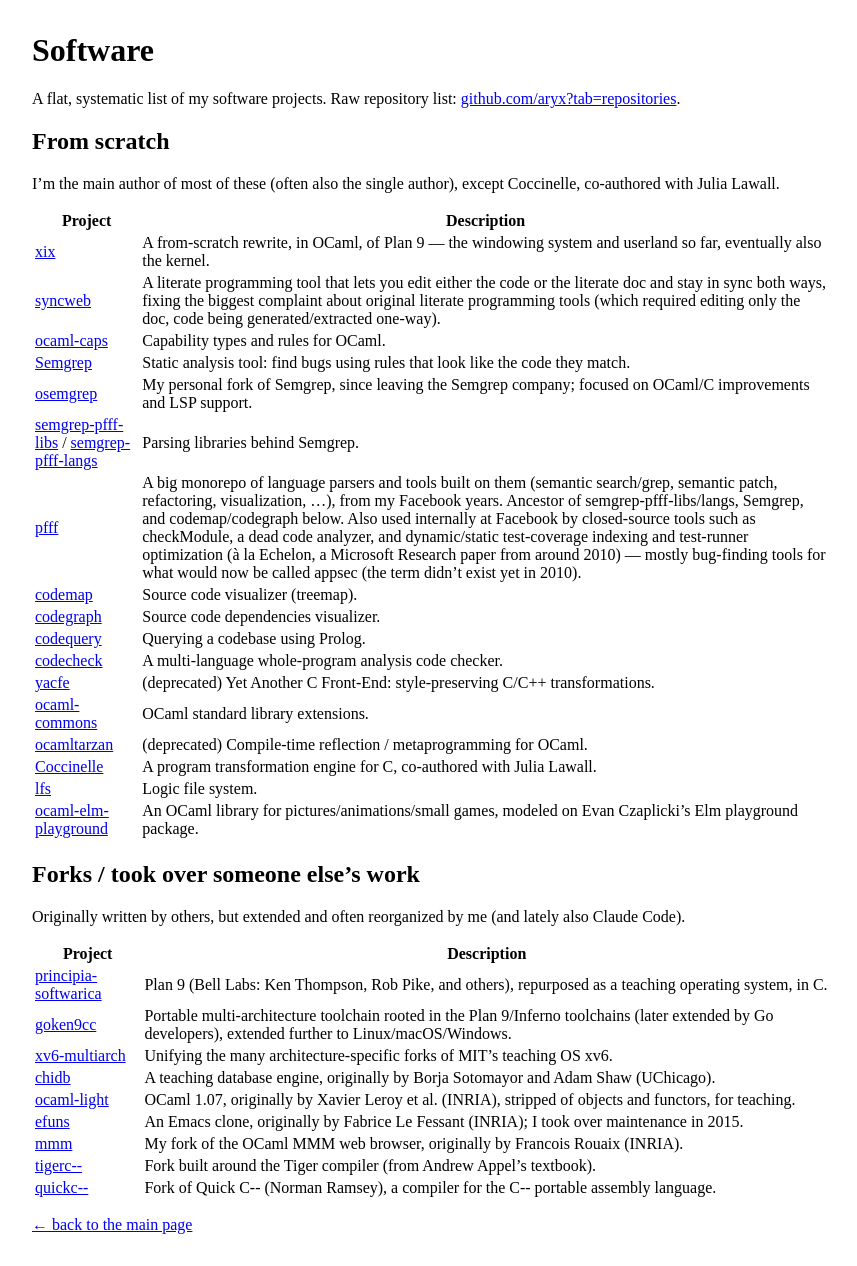
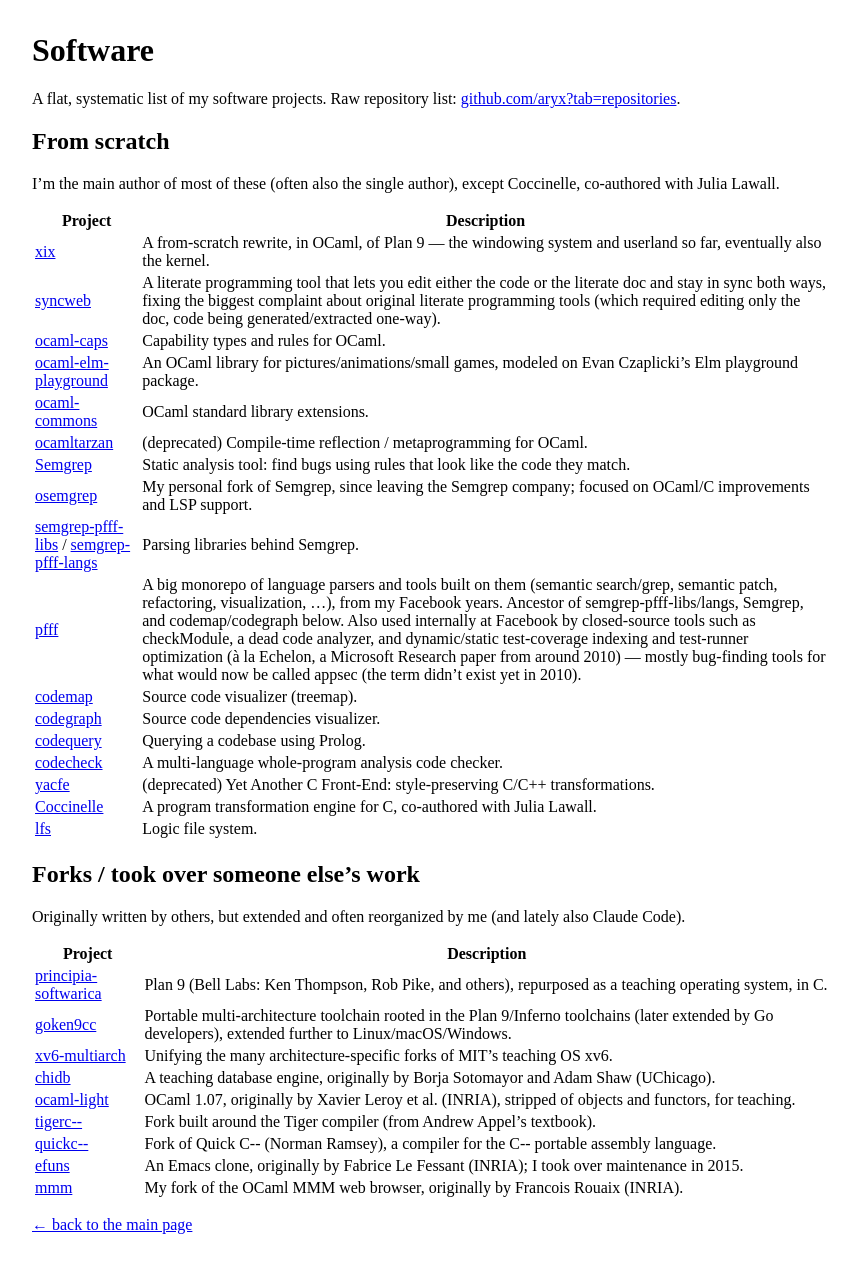
Before and after one commit to aryx/aryx.github.io, a Jekyll site: the page built from software.md, in a window 1280 px wide. Shown: the whole page, without its empty margins (208-1065 px from the left). Built offline with Jekyll 4.4.1, drawn with Linux system fonts in a browser that asks for light colours; our own code applies the rules of GitHub Pages for plain Markdown files.

```diff
--- a/software.md
+++ b/software.md
@@ -38,9 +39,9 @@ Originally written by others, but extended and often reorganized by me (and late
 | [xv6-multiarch](https://github.com/aryx/xv6-multiarch) | Unifying the many architecture-specific forks of MIT's teaching OS xv6. |
 | [chidb](https://github.com/aryx/chidb) | A teaching database engine, originally by Borja Sotomayor and Adam Shaw (UChicago). |
 | [ocaml-light](https://github.com/aryx/ocaml-light) | OCaml 1.07, originally by Xavier Leroy et al. (INRIA), stripped of objects and functors, for teaching. |
+| [tigerc\-\-](https://github.com/aryx/tigerc--) | Fork built around the Tiger compiler (from Andrew Appel's textbook). |
+| [quickc\-\-](https://github.com/aryx/quickc--) | Fork of Quick C\-\- (Norman Ramsey), a compiler for the C\-\- portable assembly language. |
 | [efuns](https://github.com/aryx/efuns) | An Emacs clone, originally by Fabrice Le Fessant (INRIA); I took over maintenance in 2015. |
 | [mmm](https://github.com/aryx/mmm) | My fork of the OCaml MMM web browser, originally by Francois Rouaix (INRIA). |
-| [tigerc\-\-](https://github.com/aryx/tigerc--) | Fork built around the Tiger compiler (from Andrew Appel's textbook). |
-| [quickc\-\-](https://github.com/aryx/quickc--) | Fork of Quick C\-\- (Norman Ramsey), a compiler for the C\-\- portable assembly language. |
 
 [&larr; back to the main page](README.md)
```
Also changed, not shown: other parts of software.md (+4 -3 lines).
